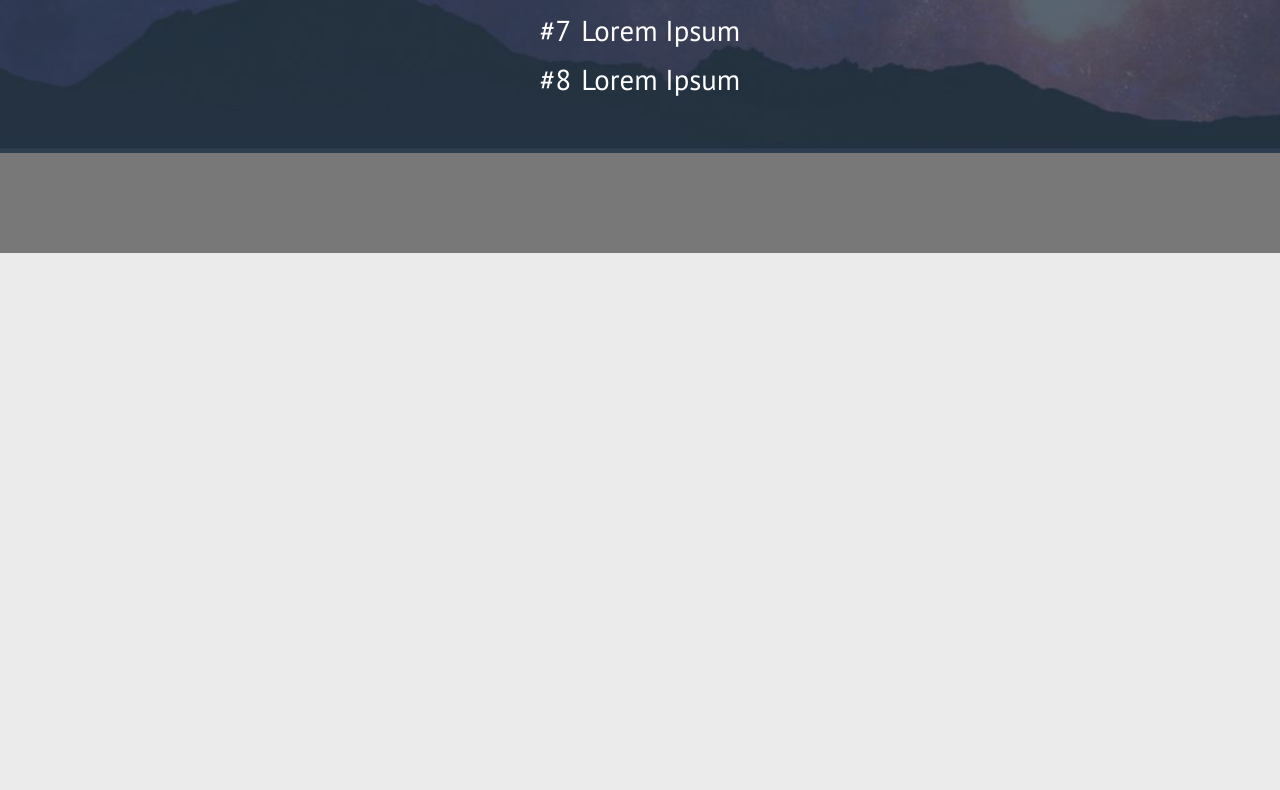
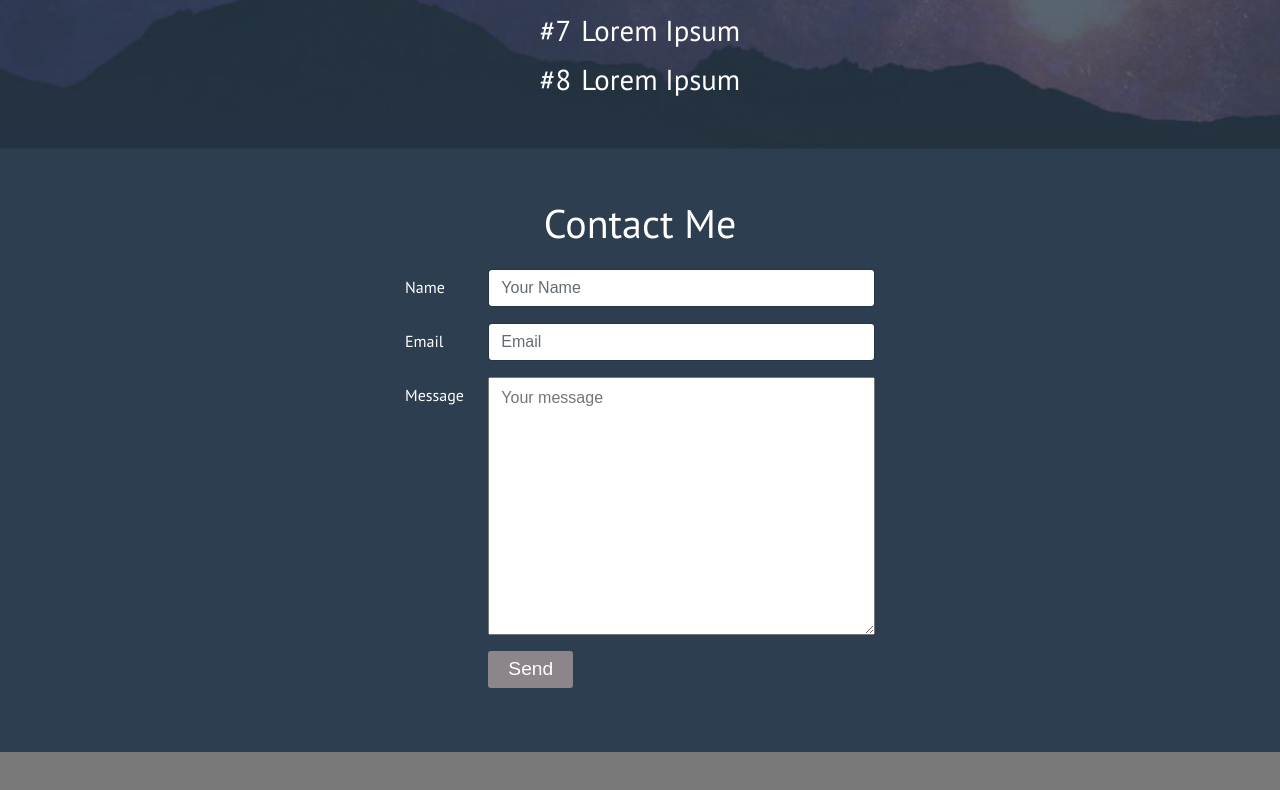
Before and after one commit to sasa95/Kuru, a plain HTML site: page index.html in a window 1280 px wide. Shown: the part 1845-2635 px from the top of the page. Before the commit the page ends 2098 px from the top, so only its background shows below. Drawn offline with nearby package versions, Linux system fonts and the light colour scheme; a web font is replaced by a local one.

Commit message:
Contact section

```diff
--- a/index.html
+++ b/index.html
@@ -83,7 +83,7 @@
             </div>
           </section>
           <section class="my-values py-5 text-center text-white">
-            <h1 class="text-center mb-4 font-weight-normal">My Values </h1>
+            <h1 class="text-center mb-4 font-weight-normal">My Values</h1>
             <ol>
               <li>Lorem Ipsum</li>
               <li>Lorem Ipsum</li>
@@ -95,7 +95,37 @@
               <li>Lorem Ipsum</li>
             </ol>
           </section>
-      </div>
+          <section class="contact-me py-5 text-white">
+            <div class="container form-container">
+              <h1 class="text-center mb-4 font-weight-normal">Contact Me</h1>
+              <form>
+                <div class="form-group row">
+                  <label for="name" class="col-sm-2 col-form-label">Name</label>
+                  <div class="col-sm-10">
+                    <input type="text" class="form-control" id="name" name="name" placeholder="Your Name">
+                  </div>
+                </div>
+                <div class="form-group row">
+                  <label for="email" class="col-sm-2 col-form-label">Email</label>
+                  <div class="col-sm-10">
+                    <input type="email" class="form-control" id="email" name="email" placeholder="Email">
+                  </div>
+                </div>
+                <div class="form-group row">
+                  <label for="message" class="col-sm-2 col-form-label">Message</label>
+                  <div class="col-sm-10">
+                    <textarea name="message" id="message" cols="30" rows="10" placeholder="Your message"></textarea>
+                  </div>
+                </div>
+                <div class="form-group row">
+                  <div class="offset-sm-2 col-sm-10">
+                    <button type="submit" class="button--elegant">Send</button>
+                  </div>
+                </div>
+              </form>
+            </div>
+          </section>
+      </div><!-- #content -->
 
       <div id="footer">
 
--- a/scss/components/_buttons.scss
+++ b/scss/components/_buttons.scss
@@ -66,6 +66,7 @@
 .button--elegant {
 	font-size: 1.2em;
 	color: #fff;
+	border:none;
 	border-radius: 3px;
 	background-color: darken($color-elegant-gray,10);
 	padding: 4px 20px;
@@ -79,5 +80,6 @@
 	&:active {
 		background-color: $color-elegant-gray;
 		color: darken(#fff,4);
+		cursor: pointer;
 	}
 }
--- a/scss/layout/_sections.scss
+++ b/scss/layout/_sections.scss
@@ -74,7 +74,6 @@
 				right: 320px;
 			}
 		}
-
 		li {
 			position: relative;
 			counter-increment: customlistcounter;
@@ -85,3 +84,18 @@
 		}
 	}
 }
+
+// Contact
+
+.contact-me {
+	background-color: $color-dark-blue;
+	.form-container {
+	width: 90%;
+	margin: auto;
+	max-width: 500px;
+	}
+	textarea {
+		width: 100%;
+		padding: 8px 12px;
+	}
+}
```
Also changed, not shown: css/main.css.
